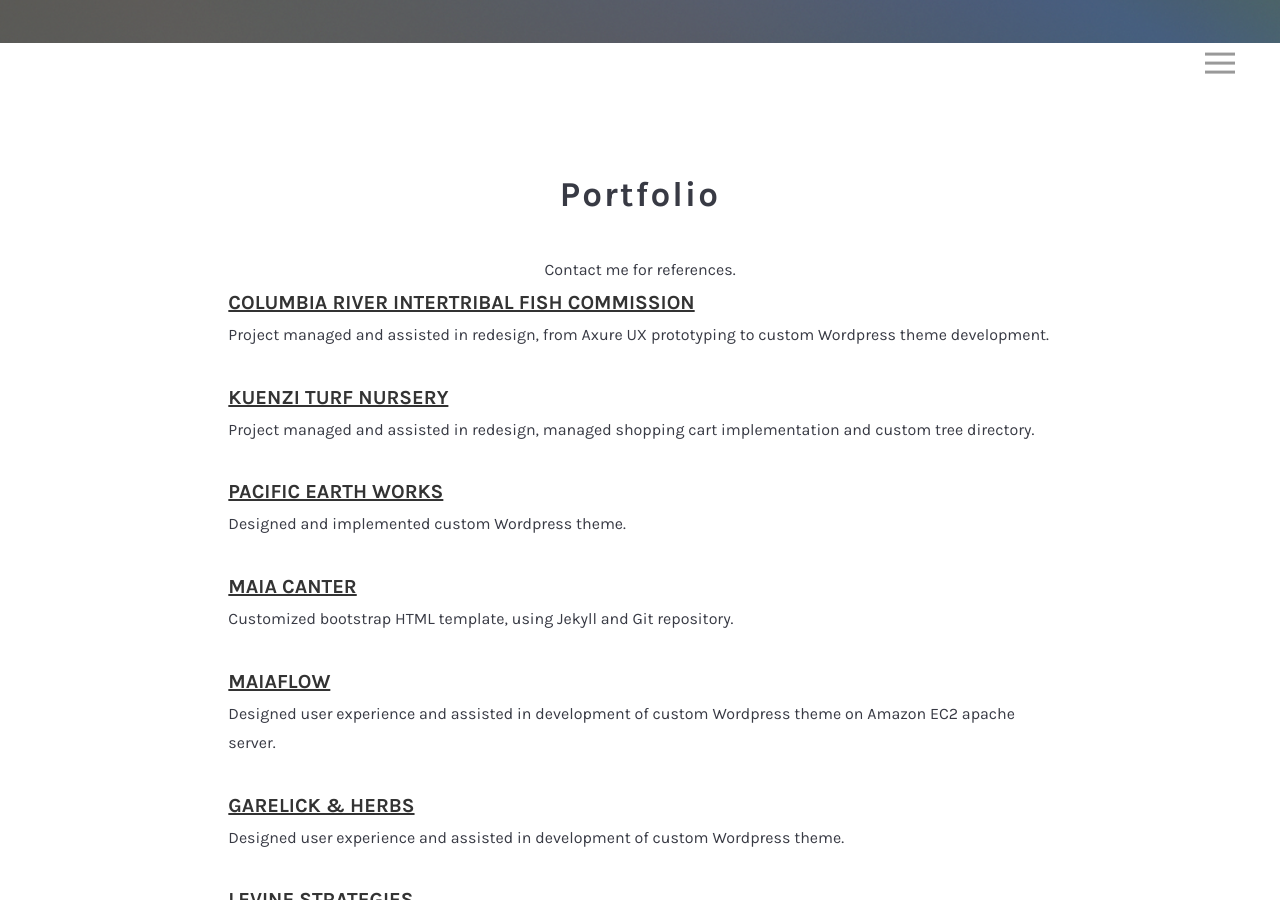
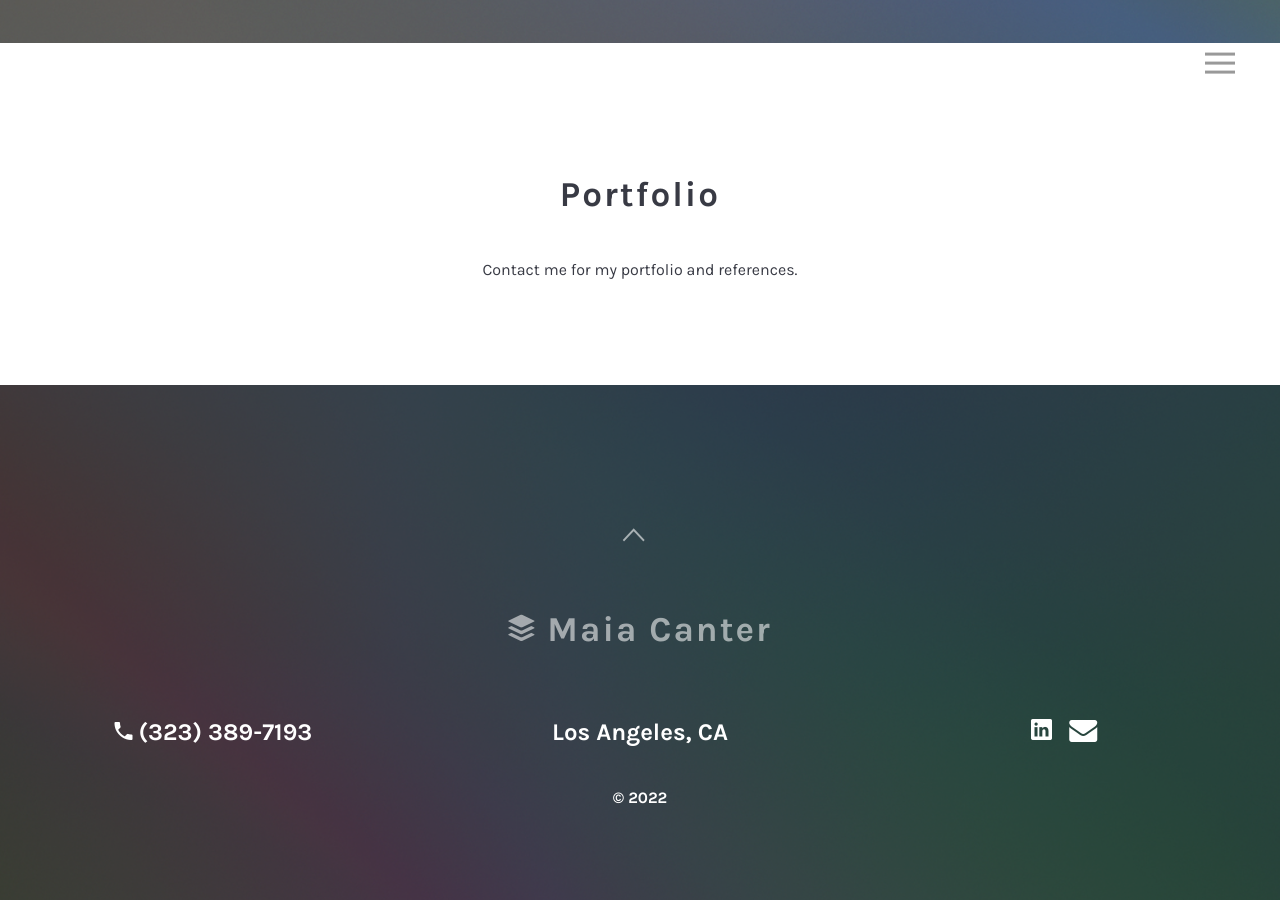
Before and after one commit to maiaflow/maiacanter, a Jekyll site: the page built from portfolio.html, in a window 1280 px wide and 900 px high, scrolled down 857 px. Built offline with Jekyll 4.4.1, drawn with Linux system fonts in a browser that asks for light colours; nearby versions of some CDN libraries; some web fonts are replaced; some of the changed text lies outside the part shown.

Commit message:
i got a new job

```diff
--- a/_layouts/default.html
+++ b/_layouts/default.html
@@ -49,10 +49,10 @@
         <li class="sidebar-brand-2">
             <a href="mailto:maiacanter@gmail.com">CONTACT</a>
         </li>
-        <li class="sidebar-brand">
+        <!--<li class="sidebar-brand">
             <a href="/portfolio#portfolio"><i class="icon ion-ios-monitor-outline size-38"></i> PORTFOLIO</a>
         </li>
-        <!--<li class="sidebar-brand">
+        <li class="sidebar-brand">
             <a href=""><i class="fa fa-file-text"></i> RESUME</a>
         </li>-->
 
--- a/portfolio.html
+++ b/portfolio.html
@@ -3,8 +3,8 @@ layout: default
 ---
 
 <h2 id="portfolio">Portfolio</h2>
-Contact me for references.
-
+Contact me for my portfolio and references.
+<!--
 <div id="portfolio_page">
 <p>
     <a href="https://www.critfc.org/" target="_blank">Columbia River Intertribal Fish Commission</a><br/>
@@ -39,5 +39,6 @@ Contact me for references.
     Implemented jQuery code on custom-coded portfolio site, configured AWS S3 hosting and DNS.
 </p>
 </div>
+-->
 
 </div>
```
